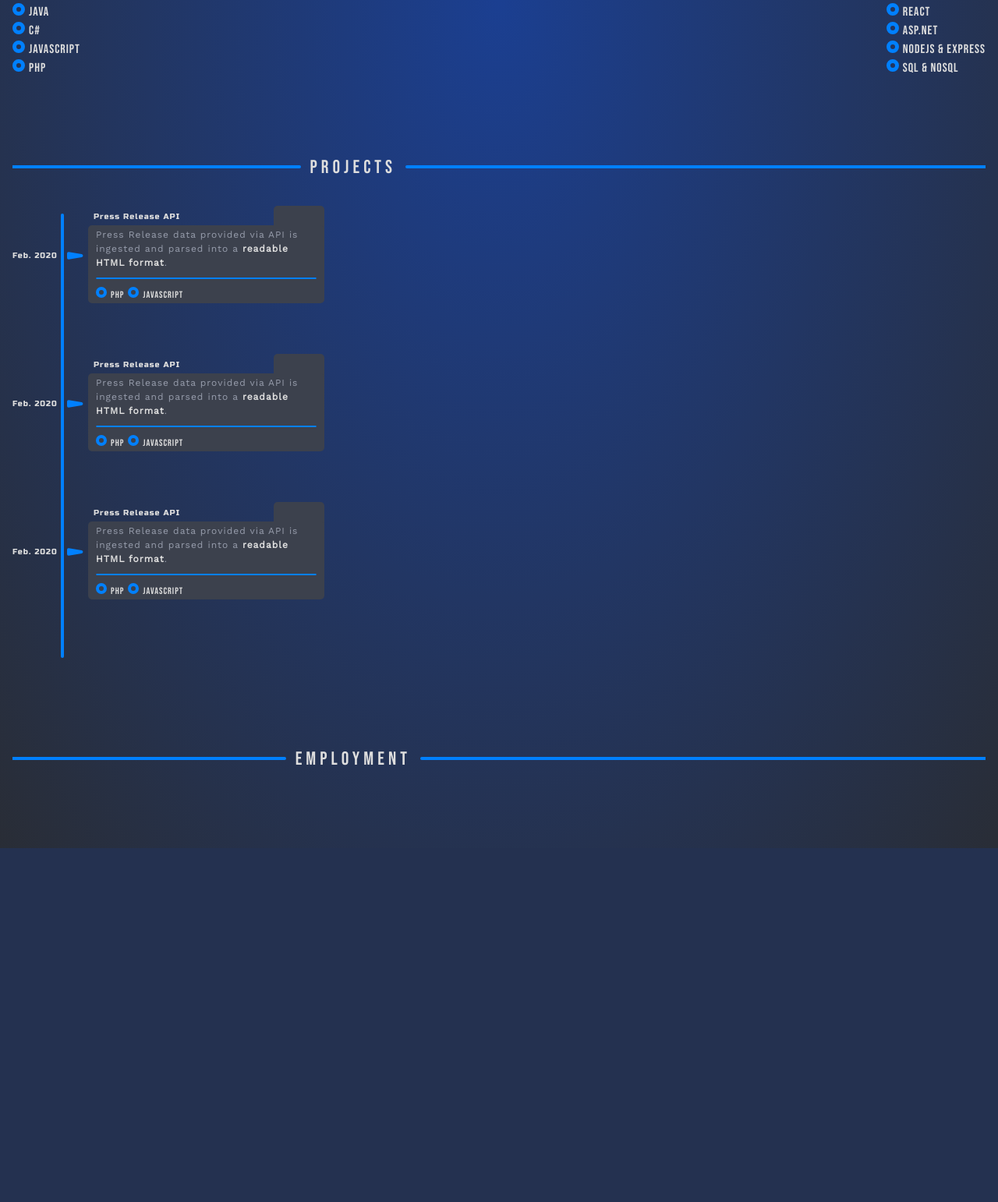
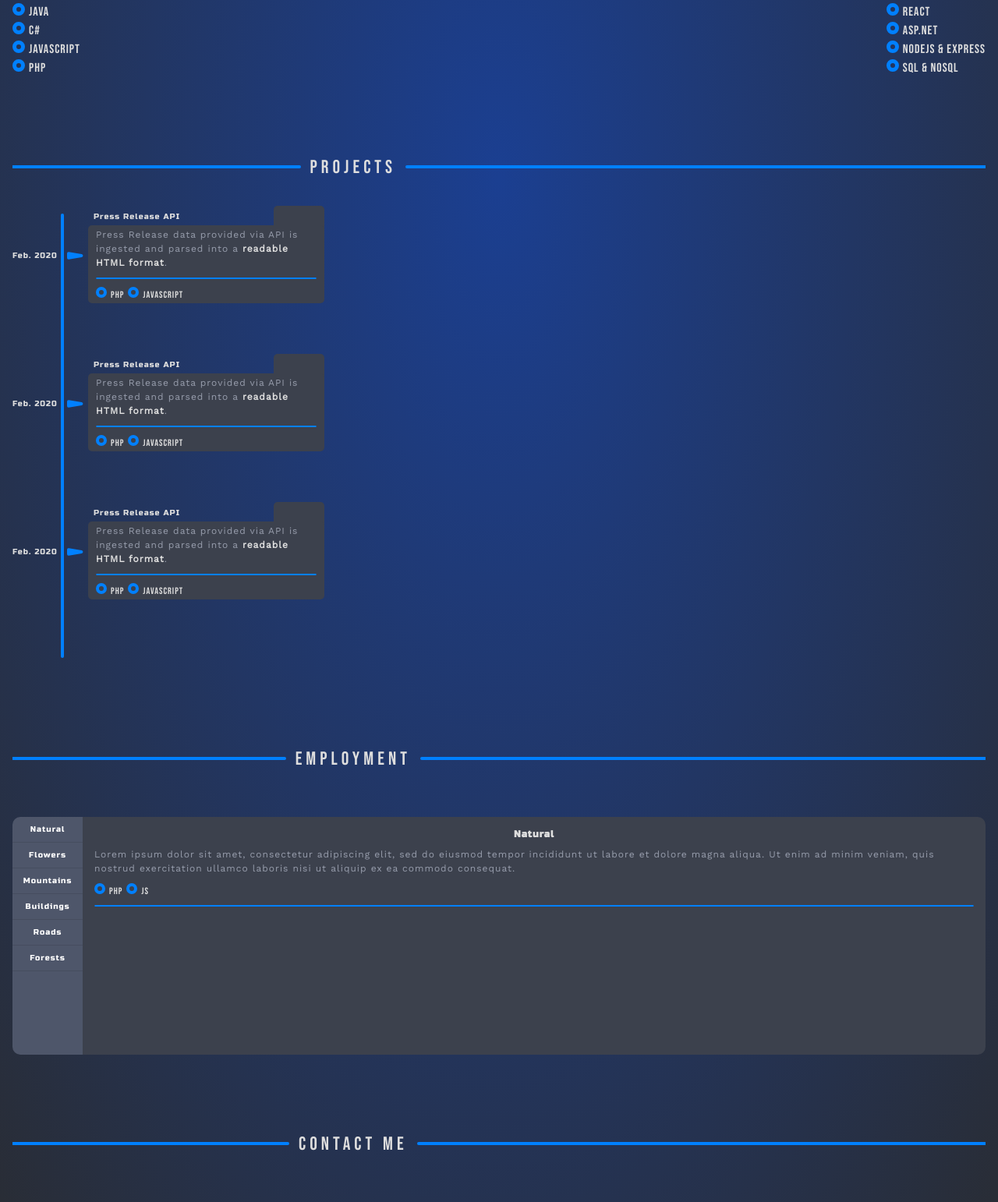
Before and after one commit to keemcodes/My-Site-Redesigned, a PHP site: page / in a window 1280 px wide. Shown: the part 1085-2627 px from the top of the page at 78% size. Before the commit the page ends 2173 px from the top, so only its background shows below. Run offline with PHP 8.4, Linux system fonts and the light colour scheme.

Commit message:
first css only vertical tab for employment section

```diff
--- a/index.html
+++ b/index.html
@@ -194,11 +194,59 @@
             <div class="heading-title">
                 <h1>Employment</h1>
             </div>
+           <div class="experience-body">
+                <div class="tabs-container">
+                    <label for="tab1"> Natural </label>
+                    <label for="tab2"> Flowers</label>
+                    <label for="tab3"> Mountains </label>
+                    <label for="tab4"> Buildings </label>
+                    <label for="tab5"> Roads</label>
+                    <label for="tab6"> Forests </label>
+                </div>
+                <input name="tab" id="tab1" type="radio" checked />
+                <div class="tab-content">
+                    <h3> Natural </h3>
+                    <!-- Character limit is 185 before overstretching occurs -->
+                    <p>Lorem ipsum dolor sit amet, consectetur adipiscing elit, sed do eiusmod tempor incididunt ut labore et dolore magna aliqua. Ut enim ad minim veniam, quis nostrud exercitation ullamco laboris nisi ut aliquip ex ea commodo consequat.</p>
+                    <!-- <p> Duis aute irure dolor in reprehenderit in voluptate velit esse cillum dolore eu fugiat nulla pariatur. Excepteur sint occaecat cupidatat non proident, sunt in culpa qui officia deserunt mollit anim id est laborum.</p> -->
+                    <ul>
+                        <li>PHP</li>
+                        <li>JS</li>
+                    </ul>
+                    <hr>
 
+                </div>
+                <input name="tab" id="tab2" type="radio" />
+                <div class="tab-content">
+                    <h3> Test2 </h3>
+                    <p>Lorem ipsum dolor sit amet, consectetur adipiscing elit, sed do eiusmod tempor incididunt ut labore et dolore magna aliqua. Ut enim ad minim veniam, quis nostrud exercitation ullamco laboris nisi ut aliquip ex ea commodo consequat.</p>
+                    <!-- <p> Duis aute irure dolor in reprehenderit in voluptate velit esse cillum dolore eu fugiat nulla pariatur. Excepteur sint occaecat cupidatat non proident, sunt in culpa qui officia deserunt mollit anim id est laborum.</p> -->
+                    <ul>
+                        <li>PHP</li>
+                        <li>JS</li>
+                    </ul>
+                    <hr>
+
+                </div>
+                <input name="tab" id="tab3" type="radio" />
+                <div class="tab-content">
+                    <h3> Test 3 </h3>
+                    <p>Lorem ipsum dolor sit amet, consectetur adipiscing elit, sed do eiusmod tempor incididunt ut labore et dolore magna aliqua. Ut enim ad minim veniam, quis nostrud exercitation ullamco laboris nisi ut aliquip ex ea commodo consequat.</p>
+                    <!-- <p> Duis aute irure dolor in reprehenderit in voluptate velit esse cillum dolore eu fugiat nulla pariatur. Excepteur sint occaecat cupidatat non proident, sunt in culpa qui officia deserunt mollit anim id est laborum.</p> -->
+                    <ul>
+                        <li>PHP</li>
+                        <li>JS</li>
+                    </ul>
+                    <hr>
+                </div>
+
+            </div>
         </section>
         <section>
             <!-- Contact Me -->
-            <div class="heading-title"></div>
+            <div class="heading-title">
+                <h1>Contact Me</h1>
+            </div>
 
         </section>
     </main>
--- a/style.css
+++ b/style.css
@@ -5,6 +5,7 @@
     --my-white: #DEDEDE;
     --my-blue: #0080FF;
     --my-grey: #979DAC;
+    --my-dgrey: #4E566A;
     --my-dark: #292D36;
     --my-ldark: #3C414D;
 }
@@ -282,6 +283,87 @@ header .hamburger-menu {
     font-size: 17px;
 }
 
+.experience-body {
+    height: 305px;
+}
+
+.tabs-container{
+    position: relative;
+    background: var(--my-dgrey);
+    width: 90px;
+    min-height: 100%;
+    float: left;
+    z-index: 20;
+    border-radius: 10px 0 0 10px;
+
+
+
+ }
+ /* tabs names */
+ .tabs-container label{
+    position: relative;
+    padding: 10px;
+    border-bottom: 1px solid rgba(0, 0, 0, 0.1);
+    display: block;
+    font-size: 13px;
+    color: #fff;
+    cursor: pointer;
+    user-select: none;
+    font-family: 'Russo One', sans-serif;
+    font-size: 10px;
+    text-align: center;
+ }
+
+ /* Hover effect on tabs names */
+ .tabs-container label:hover{
+   background: rgba(0, 0, 0, 0.2);
+
+ }
+ /* Content area for tabs */
+ .tab-content{
+    position: relative;
+    background: var(--my-ldark);
+    width: calc(100% - 90px);
+    min-height: 100%;
+    padding: 15px;
+    float: left;
+    box-sizing: border-box;
+    z-index: 19;
+    display: none;
+    border-radius: 0 10px 10px 0;
+ }
+
+ .tab-content:after{
+    content: "";
+    clear: both;
+
+ }
+  /* Hide input radio from users */
+ input[name="tab"]{
+   display: none;
+ }
+  /* Show tab when input checked */
+ input[name="tab"]:checked + .tab-content{
+     display: block;
+   /* animation: slide 0.5s forwards; */
+
+ }
+
+
+ /* Slide animation for tab contents */
+ @keyframes slide{
+     from{
+         left: -100%;
+         opacity: 0;
+     }
+     to{
+         left: 0;
+         opacity: 1;
+     }
+
+ }
+
+
 /* .section-title, .section-body {
     margin-left: 15px;
 } */
@@ -382,6 +464,14 @@ h1:after {
     width: 65%;
 }
 
+h3 {
+    font-family: 'Russo One', sans-serif;
+    font-size: 12px;
+    color: var(--my-white);
+    margin-bottom: 10px;
+    text-align: center;
+}
+
 p {
     font-family: 'Work Sans', sans-serif;
     font-size: 12px;
@@ -417,11 +507,16 @@ li::before {
     /* padding-top: 5px; */
 }
 
-.timeline-body li {
+.timeline-body li, .tab-content li {
     font-size: 12px;
     display: inline;
 }
-.timeline-body li::before {
+
+.tab-content ul {
+    margin-top: 10px;
+}
+
+.timeline-body li::before, .tab-content li::before {
     border: 4px solid var(--my-blue);
 
 }
```
